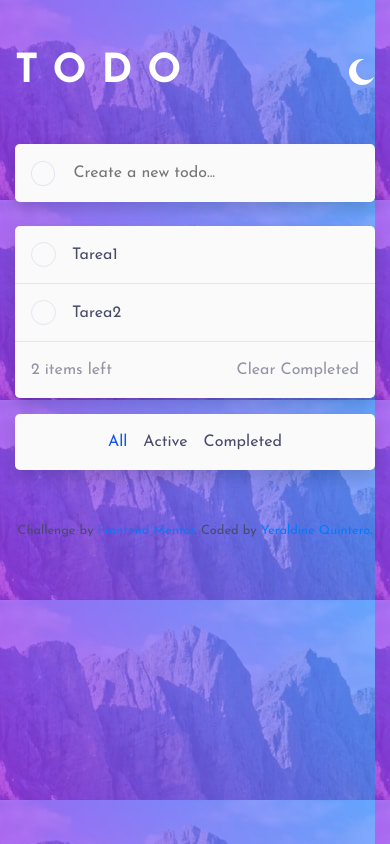
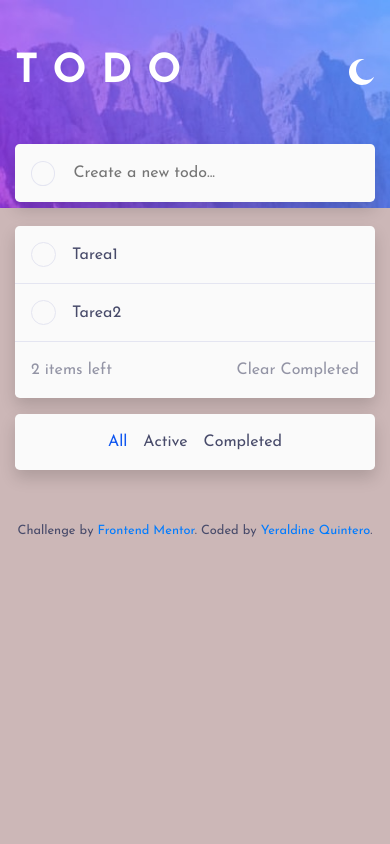
Before and after one commit to YeraldineQ/Challenge-5, a plain HTML site: page index.html in a window 390 px wide. Both pictures are taken after a click on the element 362 px from the left and 72 px from the top of the page. Drawn offline with nearby package versions, Linux system fonts and the light colour scheme.

Commit message:
corrección img

```diff
--- a/misEstilos.css
+++ b/misEstilos.css
@@ -14,9 +14,9 @@ body{
 body.light{
     background-image: url(images/bg-desktop-light.jpg); /*No reconoce img*/
     background: hsl(0, 17%, 76%);
-    /* background-repeat: no-repeat;
+    background-repeat: no-repeat;
     width: 100%;
-    background-size: 100%; */
+    background-size: 100%;
 }
 
 .bg-dark{
@@ -189,6 +189,8 @@ body.light .task-added p{
 
     body.light{
         background-image: url(images/bg-mobile-light.jpg);
+        background-repeat: no-repeat;
+
     }
 
     .cross{
```
